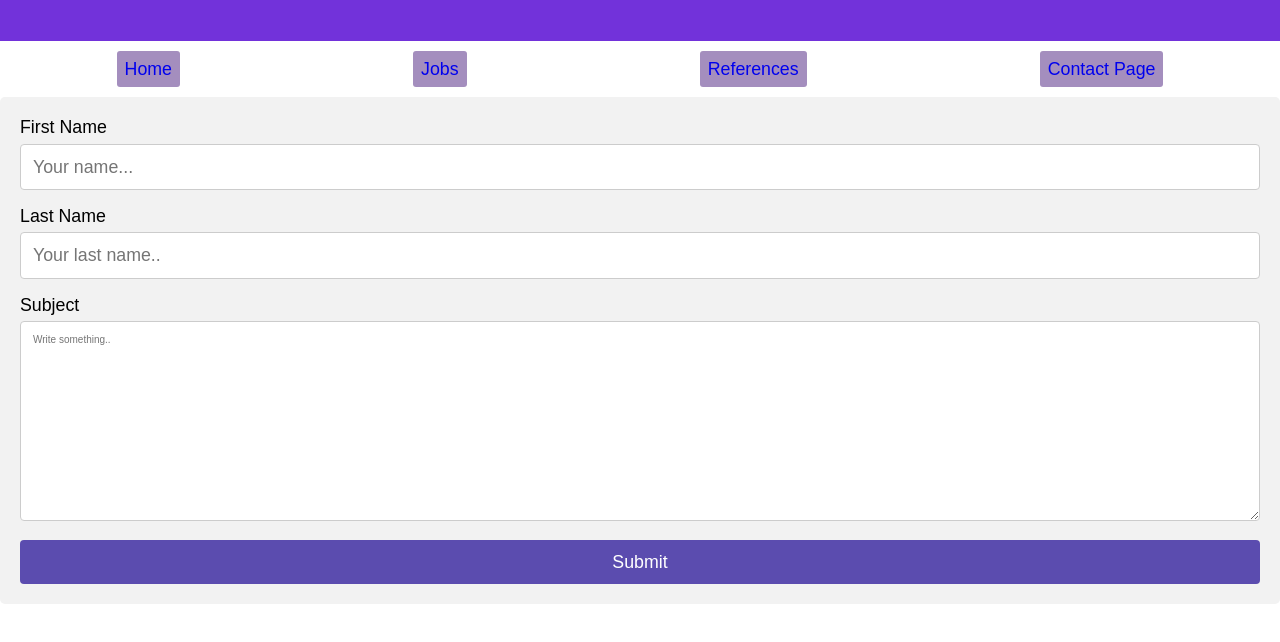
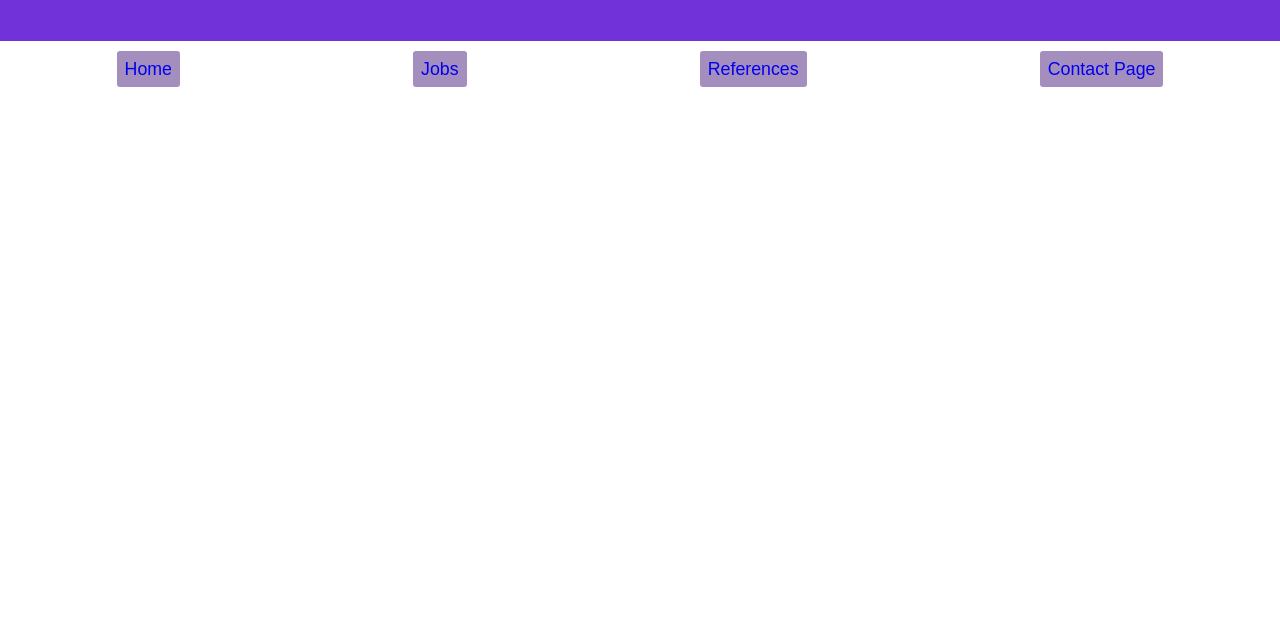
Before and after one commit to sabi-coder/capstone, a website built with Parcel: page contact-page/index.html in a window 1280 px wide. Shown: the part 96-738 px from the top of the page. Built offline with nearby package versions, Linux system fonts and the light colour scheme.

Commit message:
:fire: Move HTML to views

```diff
--- a/contact-page/index.html
+++ b/contact-page/index.html
@@ -32,35 +32,7 @@
       </ul>
     </nav>
 
-    <div class="container">
-      <form action="#" method="POST">
-        <label for="fname">First Name</label>
-        <input
-          type="text"
-          id="fname"
-          name="firstname"
-          placeholder="Your name..."
-        />
 
-        <label for="lname">Last Name</label>
-        <input
-          type="text"
-          id="lname"
-          name="lastname"
-          placeholder="Your last name.."
-        />
-
-        <label for="subject">Subject</label>
-        <textarea
-          id="subject"
-          name="subject"
-          placeholder="Write something.."
-          style="height: 200px"
-        ></textarea>
-
-        <input type="submit" value="Submit" />
-      </form>
-    </div>
     <script src="../scripts.js"></script>
   </body>
 </html>
```
